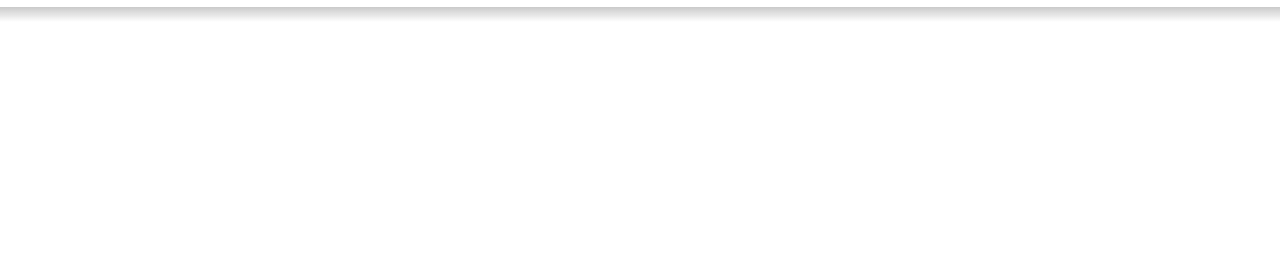
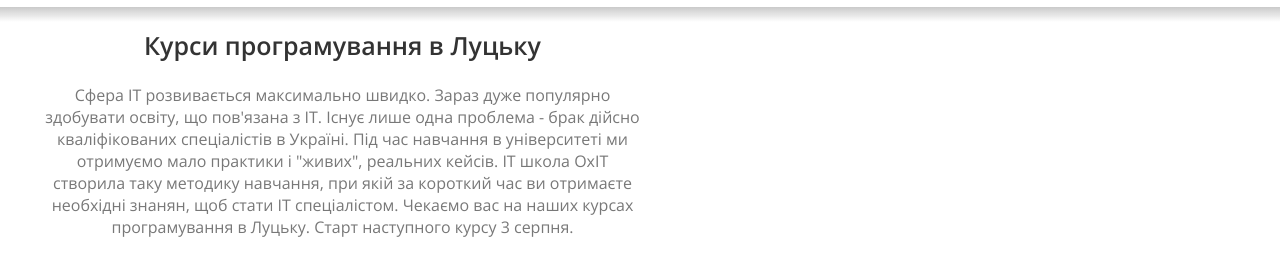
Before and after one commit to hashirama-d/hashirama_4maket, a website: page index.html in a window 1280 px wide. Shown: the part 93-368 px from the top of the page. Drawn offline with Linux system fonts and the light colour scheme.

Commit message:
add left part of enroll section

```diff
--- a/index.html
+++ b/index.html
@@ -23,8 +23,8 @@
             </div>
             <nav class="menu">
                 <ul class="menu__list">
-                    <li class="menu__item"><a href="#enroll" class="menu__item-link">Головна</a></li>
-                    <li class="menu__item"><a href="#reviews" class="menu__item-link">Програма курсу</a></li>
+                    <li class="menu__item"><a href="#" class="menu__item-link">Головна</a></li>
+                    <li class="menu__item"><a href="#" class="menu__item-link">Програма курсу</a></li>
                     <li class="menu__item"><a href="#" class="menu__item-link">Відгуки про курс</a></li>
                     <li class="menu__item"><a href="#" class="menu__item-link">Відео</a></li>
                     <li class="menu__item"><a href="#" class="menu__item-link">Ментори</a></li>
@@ -35,6 +35,24 @@
     </div>
 </header>
 
+<section class="enroll">
+    <div class="container">
+        <div class="enroll__inner">
+            <div class="enroll__left">
+                <h1 class="enroll__title">Курси програмування в Луцьку</h1>
+                <p class="enroll__description">Сфера IT розвивається максимально швидко. Зараз дуже популярно
+                    здобувати освіту, що пов'язана з ІТ. Існує лише одна проблема - брак дійсно кваліфікованих
+                    спеціалістів в Україні. Під час навчання в університеті ми отримуємо мало практики і "живих",
+                    реальних кейсів. ІТ школа ОхІТ створила таку методику навчання, при якій за короткий час ви
+                    отримаєте необхідні знанян, щоб стати ІТ спеціалістом. Чекаємо вас на наших курсах програмування
+                в Луцьку. Старт наступного курсу 3 серпня. </p>
+            </div>
+
+            <div class="enroll__right"></div>
+        </div>
+    </div>
+</section>
+
 <script src="js/index.js"></script>
 
 </body>
--- a/js/index.js
+++ b/js/index.js
@@ -1,5 +1,6 @@
 const menuBtn = document.querySelector(".menu__btn");
-const menuList = document.querySelector(".menu__list")
+const menuList = document.querySelector(".menu__list");
+const menuLinks = document.querySelectorAll(".menu__item-link");
 
 //  Тригер кнопки для бургер-меню
 menuBtn.addEventListener("click", () => {
@@ -8,10 +9,10 @@ menuBtn.addEventListener("click", () => {
 });
 
 //  Поведінка для посилань у меню
-document.addEventListener('click', function(event) {
-    if (event.target.matches('a[href^="#"]')) {
+menuLinks.forEach( menuLink => {
+    menuLink.addEventListener("click", event => {
         event.preventDefault();
-        menuList.classList.toggle("menu__list_enabled");  // При натисканні на посилання меню закривається
+        menuList.classList.remove("menu__list_enabled");  // При натисканні на посилання меню закривається
         let target = document.querySelector(event.target.getAttribute('href'));
 
         window.scrollTo({
@@ -19,5 +20,5 @@ document.addEventListener('click', function(event) {
             top: target.offsetTop - document.querySelector(".placeholder").offsetHeight,
             behavior: 'smooth' // Optional: Add smooth scrolling behavior
         });
-    }
-});
+    })
+})
--- /dev/null
+++ b/scss/components/_enroll.scss
@@ -0,0 +1,26 @@
+.enroll {
+  &__inner {
+    display: flex;
+    justify-content: flex-start;
+    //flex: 1;
+    @media (max-width: 720px) {
+      flex-direction: column;
+    }
+  }
+  &__left {
+    min-width: 50%;
+    text-align: center;
+  }
+  &__title {
+    font-size: 25px;
+    line-height: 35px;
+    color: #333333;
+    font-weight: 600;
+  }
+  &__description {
+
+  }
+  &__right {
+    min-width: 50%;
+  }
+}
--- a/scss/components/_fonts.scss
+++ b/scss/components/_fonts.scss
@@ -10,4 +10,10 @@
   src: url("../fonts/static/OpenSans-Bold.ttf");
 }
 
+@font-face {
+  font-family: "Open Sans";
+  font-weight: 600;
+  src: url("../fonts/static/OpenSans-SemiBold.ttf");
+}
+
 $main-font: "Open Sans";
--- a/scss/style.scss
+++ b/scss/style.scss
@@ -5,3 +5,4 @@
 @import "components/body";
 @import "components/container";
 @import "components/header";
+@import "components/enroll";
```
Also changed, not shown: css/style.css, fonts/static/OpenSans-SemiBold.ttf (added), 1 other file.
